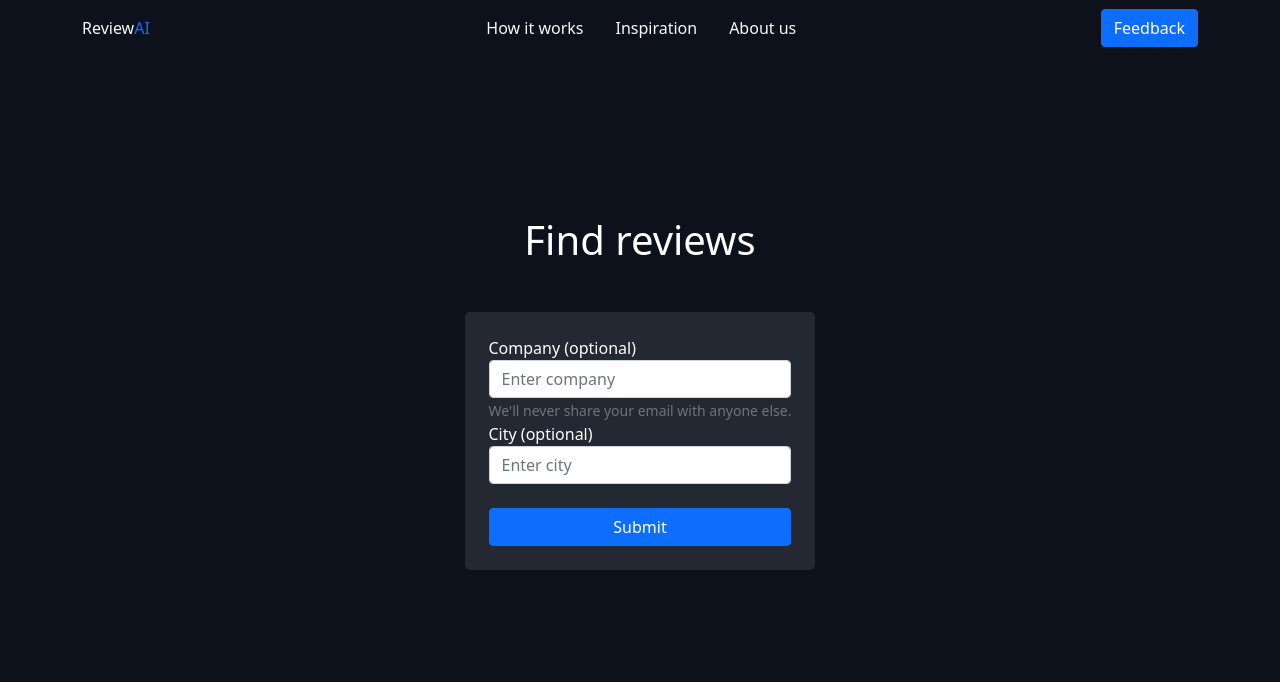
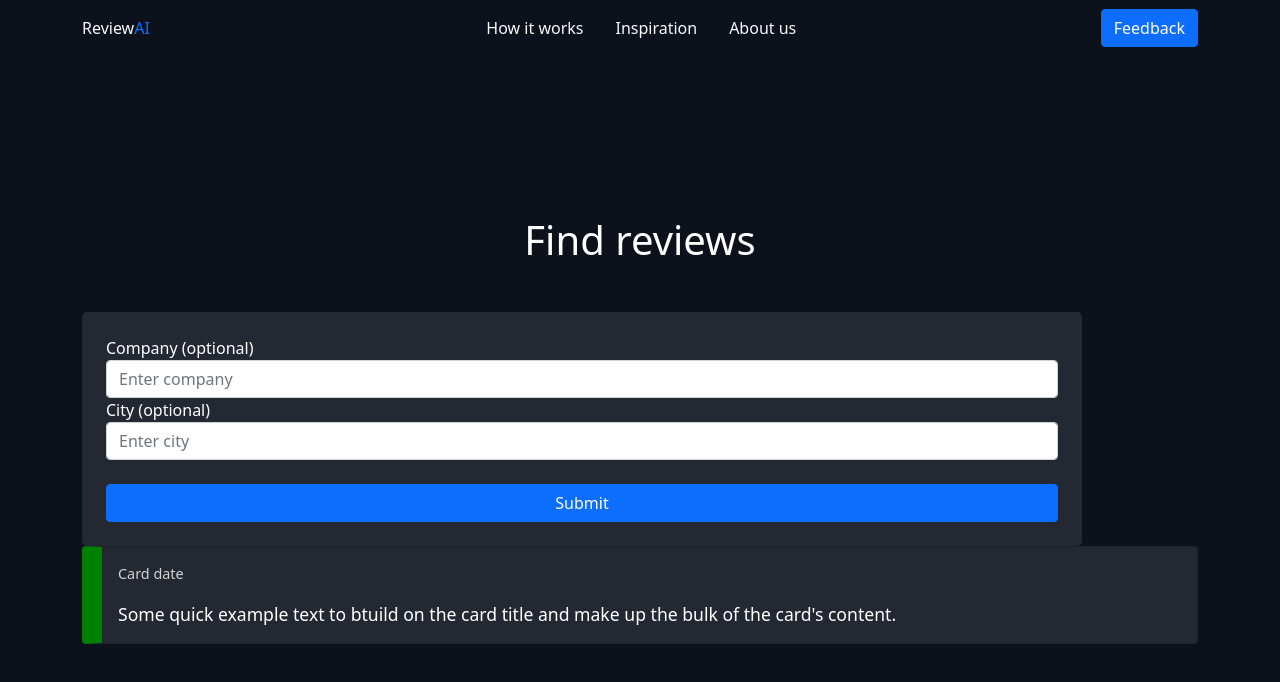
Before and after one commit to TSharvananthan/HTN2021, a React (Create React App) app in the folder front-end/: page /reviews in a window 1280 px wide. Shown: the top 682 px of the page. Built offline with nearby package versions, Linux system fonts and the light colour scheme; no server answers.

Commit message:
resolve merge conflict

```diff
--- /dev/null
+++ b/front-end/src/components/card.js
@@ -0,0 +1,23 @@
+import React from 'react'
+import "../styles/card.css"
+export const Card = (props) => {
+
+    //review_state = props.classifier ==0? 'negative-review' : 'positive-review'
+
+    return (
+      <div class="card  positive-review card-container">
+        <div class="card-body">
+          <p class="card-date date">Card date</p>
+          <p class="card-text review-text">
+            Some quick example text to btuild on the card title and make up the
+            bulk of the card's content.
+          </p>
+        </div>
+      </div>
+    );
+
+}
+
+export default Card;
+
+//text ,date
--- a/front-end/src/components/index.js
+++ b/front-end/src/components/index.js
@@ -1 +1,2 @@
 export { Navbar } from './navbar'
+export { Card } from "./card"
--- a/front-end/src/pages/reviews.jsx
+++ b/front-end/src/pages/reviews.jsx
@@ -1,6 +1,9 @@
 import React, { useState } from 'react';
 import useSearchReviews from '../hooks/useSearchReviews';
 import '../styles/reviews.css';
+
+import { Card } from "../components/index"
+
 
 export const Reviews = () => {
   const [name, setName] = useState('');
@@ -20,44 +23,54 @@ export const Reviews = () => {
     fetchReviews();
   };
   return (
-    <div id='review'>
-      <div className='container'>
-        <h1 className='title text-center'>Find reviews</h1>
-        <div className='search-container'>
-          <section role='search' className='search'>
+
+    <div id="review">
+      <div className="container">
+        <h1 className="title text-center">Find reviews</h1>
+
+          <div className="wrapper">
+
+            <section role="search" className="search grid-item">
               <form onSubmit={handleSubmit}>
-              <div className='form-group'>
-                <label for='exampleInputEmail1'>Company (optional)</label>
+                <div className="form-group">
+                  <label for="exampleInputEmail1">Company (optional)</label>
                   <input
-                  className='w-100'
-                  className='form-control'
-                  type='text'
-                  id='name'
-                  onChange={e => setName(e.target.value)}
-                  aria-describedby='emailHelp'
-                  placeholder='Enter company'
+                    className="w-100"
+                    className="form-control"
+                    type="text"
+                    id="name"
+                    onChange={(e) => setName(e.target.value)}
+                    aria-describedby="emailHelp"
+                    placeholder="Enter company"
                   />
-                <small id='emailHelp' className='form-text text-muted'>
-                  We'll never share your email with anyone else.
-                </small>
+                  <small
+                    id="emailHelp"
+                    className="form-text text-muted"
+                  ></small>
                 </div>
-              <div className='form-group'>
-                <label for='exampleInputPassword1'>City (optional)</label>
+                <div className="form-group">
+                  <label for="exampleInputPassword1">City (optional)</label>
                   <input
-                  type='text'
-                  className='form-control w-100'
-                  onChange={e => setCity(e.target.value)}
-                  id='city'
-                  placeholder='Enter city'
+                    type="text"
+                    className="form-control w-100"
+                    onChange={(e) => setCity(e.target.value)}
+                    id="city"
+                    placeholder="Enter city"
                   />
                 </div>
 
-              <button type='submit' className='btn btn-primary w-100 mt-4'>
+                <button type="submit" className="btn btn-primary w-100 mt-4">
                   Submit
                 </button>
               </form>
+
             </section>
+          <div className="grid-item">
+
+            <Card></Card></div>
           </div>
+
+
       </div>
     </div>
   );
--- /dev/null
+++ b/front-end/src/styles/card.css
@@ -0,0 +1,23 @@
+
+.card-container{
+    background:#232832  !important;
+
+}
+.date{
+
+
+  font-size: 0.9em;
+  color: lightgray;
+}
+.review-text{
+font-size: 1.1em;
+
+}
+.positive-review{
+
+    border-left: 20px solid green !important;
+}
+.negative-review{
+
+    border-left: 20px solid red !important;
+}
```
Lines whose indentation alone changed are shown as unchanged.
